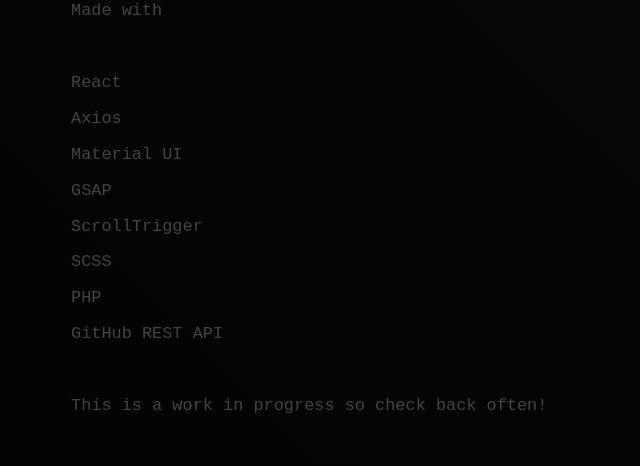
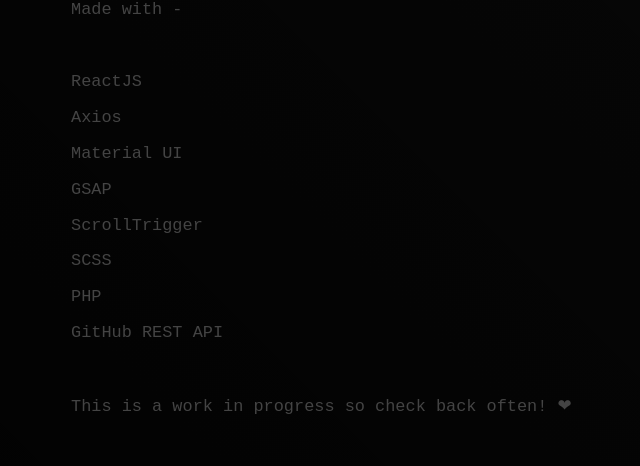
Before and after one commit to barksploit/portfolio-react, a React (Create React App) app: page / in a window 1280 px wide. Shown: the part 5132-5598 px from the top of the page, without its empty margins (169-809 px from the left). Built offline with nearby package versions, Linux system fonts and the light colour scheme; no server answers.

Commit message:
Updated credits component section content

```diff
--- a/src/components/credits.js
+++ b/src/components/credits.js
@@ -12,9 +12,9 @@
                         {/* eslint-disable-next-line */}
                         <p>/*</p>
                         <br />
-                        <p>Made with</p>
+                        <p>Made with -</p>
                         <br />
-                        <p>React</p>
+                        <p>ReactJS</p>
                         <p>Axios</p>
                         <p>Material UI</p>
                         <p>GSAP</p>
@@ -23,7 +23,7 @@
                         <p>PHP</p>
                         <p>GitHub REST API</p>
                         <br />
-                        <p>This is a work in progress so check back often!</p>
+                        <p>This is a work in progress so check back often! ❤</p>
                         <br />
                         <p>*/</p>
 
```
